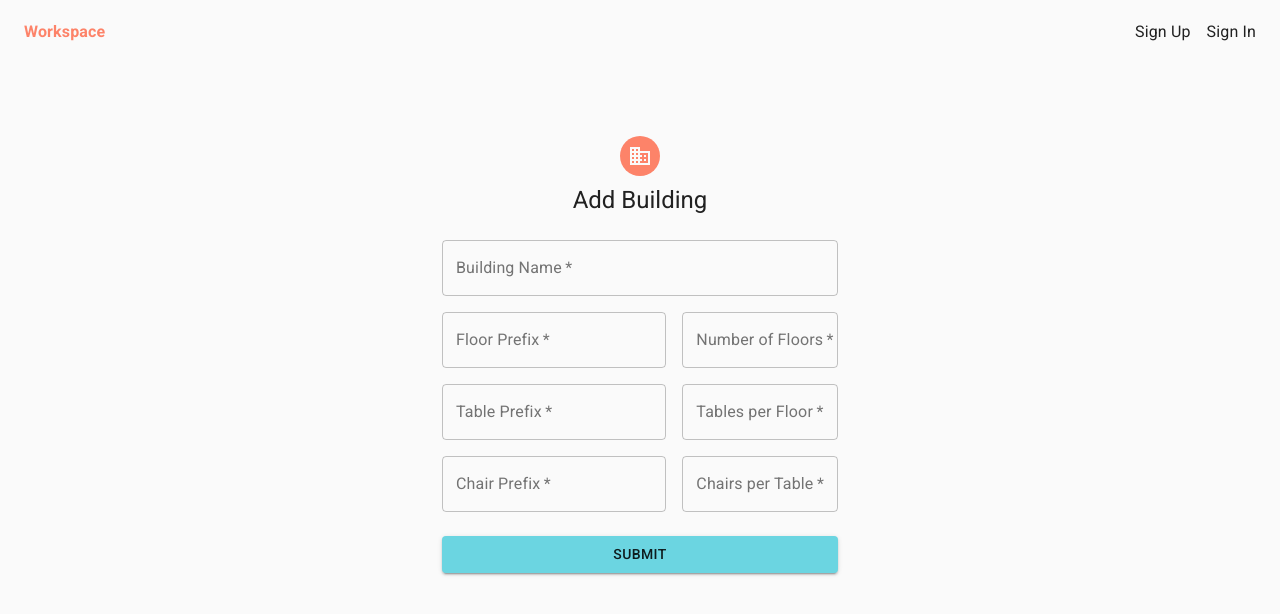
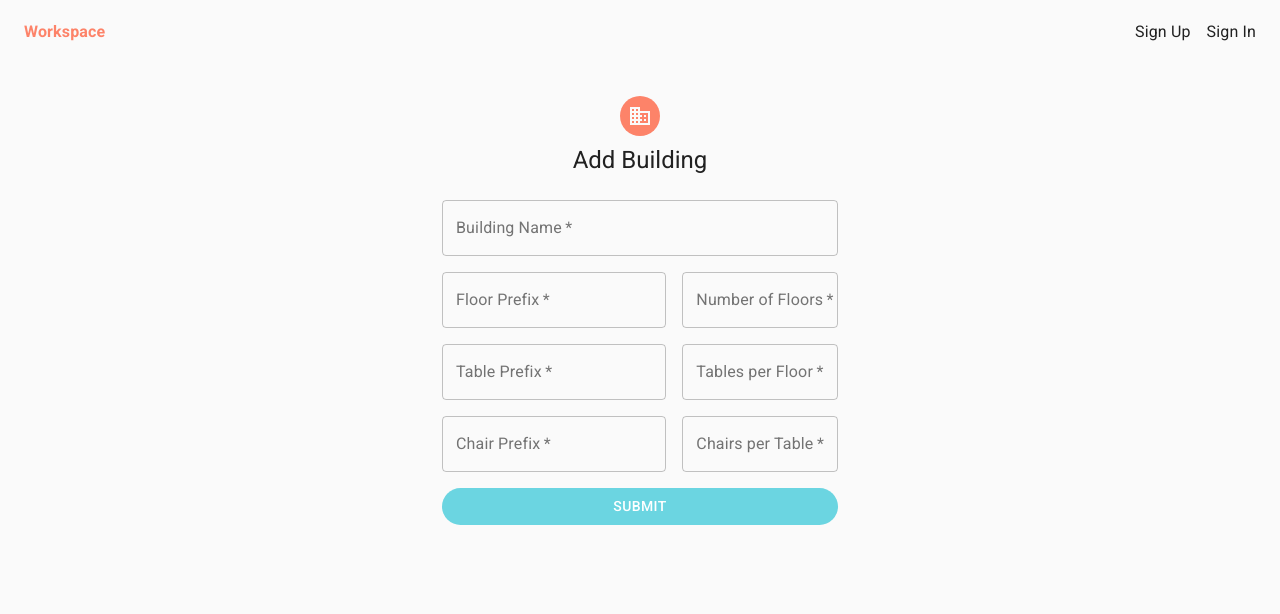
Before and after one commit to berjonbatistiana/seat-down, a React (Create React App) app in the folder client/: page /#/configure in a window 1280 px wide. Shown: the top 614 px of the page. Built offline with nearby package versions, Linux system fonts and the light colour scheme.

Commit message:
show navbar at /configure

```diff
--- a/client/src/pages/Viewer/ViewerViews/AddBuilding.js
+++ b/client/src/pages/Viewer/ViewerViews/AddBuilding.js
@@ -11,7 +11,7 @@ import Container from "@material-ui/core/Container";
 
 const useStyles = makeStyles((theme) => ({
   paper: {
-    marginTop: theme.spacing(8),
+    marginTop: theme.spacing(3),
     display: "flex",
     flexDirection: "column",
     alignItems: "center",
@@ -25,7 +25,14 @@ const useStyles = makeStyles((theme) => ({
     marginTop: theme.spacing(3),
   },
   submit: {
-    margin: theme.spacing(3, 0, 2),
+    marginTop: theme.spacing(2),
+    color: "white",
+    backgroundColor: "#6bd5e1",
+    borderRadius: 25,
+    boxShadow: 'none',
+    "&:hover": {
+      backgroundColor: "#5fc5d1",
+    },
   },
 }));
 
@@ -120,8 +127,6 @@ export const AddBuilding = () => {
           <Button
             type="submit"
             fullWidth
-            variant="contained"
-            color="primary"
             className={classes.submit}
           >
             Submit
--- a/client/src/pages/common/components/UserNavbar.js
+++ b/client/src/pages/common/components/UserNavbar.js
@@ -68,14 +68,14 @@ export const UserNavbar = () => {
   const token = localStorage.getItem("token");
 
   useEffect(() => {
-    location.pathname === '/dashboard' ? setValue(0) : location.pathname === '/reserve' ? setValue(1) : setValue(2);
+    location.pathname === '/dashboard' ? setValue(0) : location.pathname === '/reserve' ? setValue(1) : location.pathname === '/directory' ? setValue(2) : setValue(3);
   }, [location.pathname])
 
   const handleChange = (event, newValue) => {
     setValue(newValue);
   };
 
-  return token && (location.pathname === '/dashboard' || location.pathname === '/reserve' || location.pathname === '/directory') ? (
+  return token && (location.pathname === '/dashboard' || location.pathname === '/reserve' || location.pathname === '/directory' || location.pathname === '/configure') ? (
     <div>
       <AppBar position="static" color="transparent" elevation={0}>
         <AntTabs variant="scrollable" scrollButtons="auto" value={value} onChange={handleChange}>
@@ -93,7 +93,7 @@ export const UserNavbar = () => {
           />
           <AntTab
             style={{color: location.pathname === '/configure' ? '#5fc5d1' : ''}}
-            component={RouteLink} to="/configure" label={<div><SearchIcon fontSize="small" style={{verticalAlign: 'middle'}}/> Configure Company</div>} {...a11yProps(2)}
+            component={RouteLink} to="/configure" label={<div><SearchIcon fontSize="small" style={{verticalAlign: 'middle'}}/> Configure Company</div>} {...a11yProps(3)}
           />
         </AntTabs>
       </AppBar>
```
